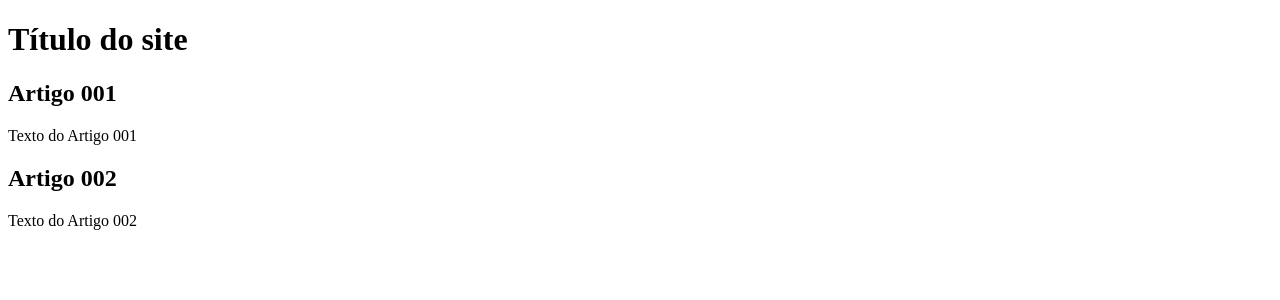
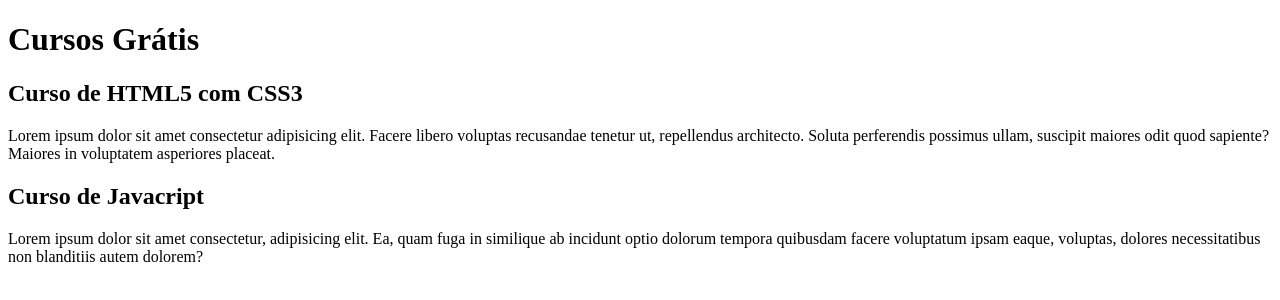
Before and after one commit to gileadeteixeira/projeto-site, a plain HTML site: page index.html in a window 1280 px wide. Drawn offline with Linux system fonts and the light colour scheme.

Commit message:
comecei a escrever o conteudo

```diff
--- a/index.html
+++ b/index.html
@@ -9,17 +9,17 @@
 <body>
     <main>
         <header>
-            <h1>Título do site</h1>
+            <h1>Cursos Grátis</h1>
         </header>
 
         <article>
-                <h2>Artigo 001</h2>
-                    <p>Texto do Artigo 001</p>
+                <h2>Curso de HTML5 com CSS3</h2>
+                    <p>Lorem ipsum dolor sit amet consectetur adipisicing elit. Facere libero voluptas recusandae tenetur ut, repellendus architecto. Soluta perferendis possimus ullam, suscipit maiores odit quod sapiente? Maiores in voluptatem asperiores placeat.</p>
         </article>
 
         <article>
-                <h2>Artigo 002</h2>
-                    <p>Texto do Artigo 002</p>
+                <h2>Curso de Javacript</h2>
+                    <p>Lorem ipsum dolor sit amet consectetur, adipisicing elit. Ea, quam fuga in similique ab incidunt optio dolorum tempora quibusdam facere voluptatum ipsam eaque, voluptas, dolores necessitatibus non blanditiis autem dolorem?</p>
         </article>
     </main>
 </body>
```
